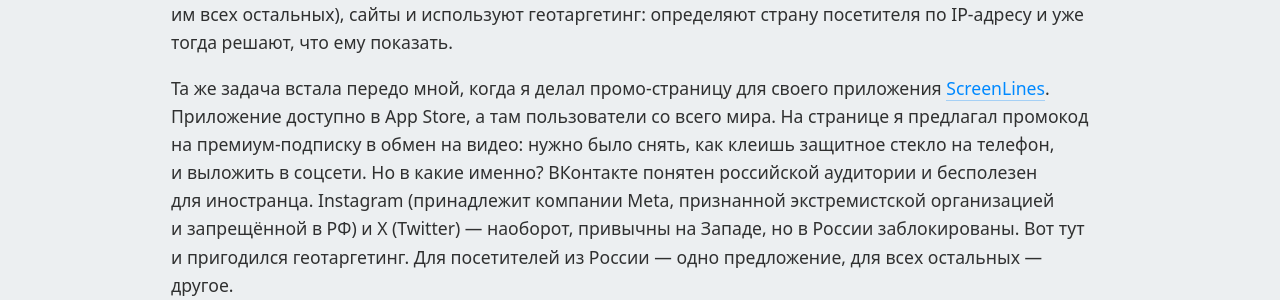
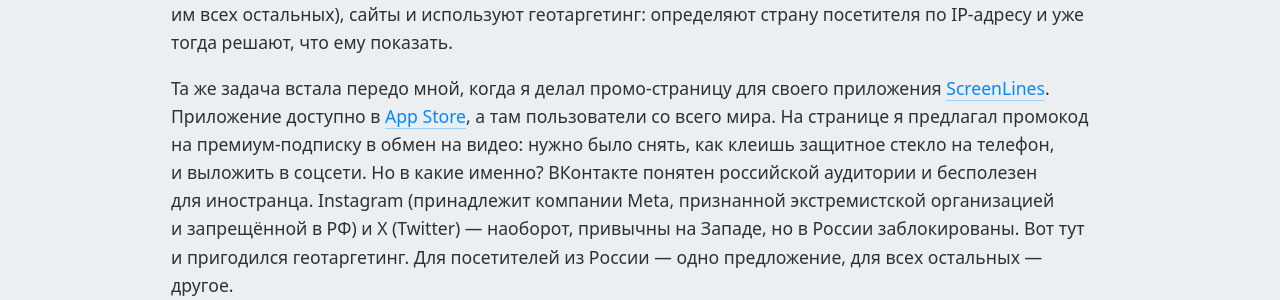
Before and after one commit to artembolotov/artembolotov.github.io, a Jekyll site: the page built from blog/_posts/2026-03-22-gdeya.md, in a window 1280 px wide and 900 px high, scrolled down 824 px. Shown: the part 184-484 px from the top of the window. Built offline with Jekyll 4.4.1, drawn with Linux system fonts in a browser that asks for light colours; some of the changed lines change nothing that is shown.

Commit message:
Links fixed

```diff
--- a/blog/_posts/2026-03-22-gdeya.md
+++ b/blog/_posts/2026-03-22-gdeya.md
@@ -18,7 +18,7 @@
 
 Самый известный пример — GDPR (General Data Protection Regulation), регламент Евросоюза о защите персональных данных. Если ваш сайт посещает пользователь из ЕС, вы обязаны спросить у него разрешение на сбор cookies и объяснить, зачем они нужны. Именно поэтому при первом заходе на европейские сайты вас встречает баннер «Мы используем cookies» — это не прихоть дизайнера, а юридическое требование. Чтобы показывать этот баннер только нужным людям (и не раздражать им всех остальных), сайты и используют геотаргетинг: определяют страну посетителя по IP-адресу и уже тогда решают, что ему показать.
 
-Та же задача встала передо мной, когда я делал промо-страницу для своего приложения [ScreenLines](https://apps.apple.com/app/id6739783494){:target="_blank"}. Приложение доступно в App Store, а там пользователи со всего мира. На странице я предлагал промокод на премиум-подписку в обмен на видео: нужно было снять, как клеишь защитное стекло на телефон, и выложить в соцсети. Но в какие именно? ВКонтакте понятен российской аудитории и бесполезен для иностранца. Instagram (принадлежит компании Meta, признанной экстремистской организацией и запрещённой в РФ) и X (Twitter) — наоборот, привычны на Западе, но в России заблокированы. Вот тут и пригодился геотаргетинг. Для посетителей из России — одно предложение, для всех остальных — другое.
+Та же задача встала передо мной, когда я делал промо-страницу для своего приложения [ScreenLines](https://screenlines.app){:target="_blank"}. Приложение доступно в [App Store](https://apps.apple.com/app/id6739783494){:target="_blank"}, а там пользователи со всего мира. На странице я предлагал промокод на премиум-подписку в обмен на видео: нужно было снять, как клеишь защитное стекло на телефон, и выложить в соцсети. Но в какие именно? ВКонтакте понятен российской аудитории и бесполезен для иностранца. Instagram (принадлежит компании Meta, признанной экстремистской организацией и запрещённой в РФ) и X (Twitter) — наоборот, привычны на Западе, но в России заблокированы. Вот тут и пригодился геотаргетинг. Для посетителей из России — одно предложение, для всех остальных — другое.
 
 ## Первый подход: цепочка сторонних сервисов
 
```
